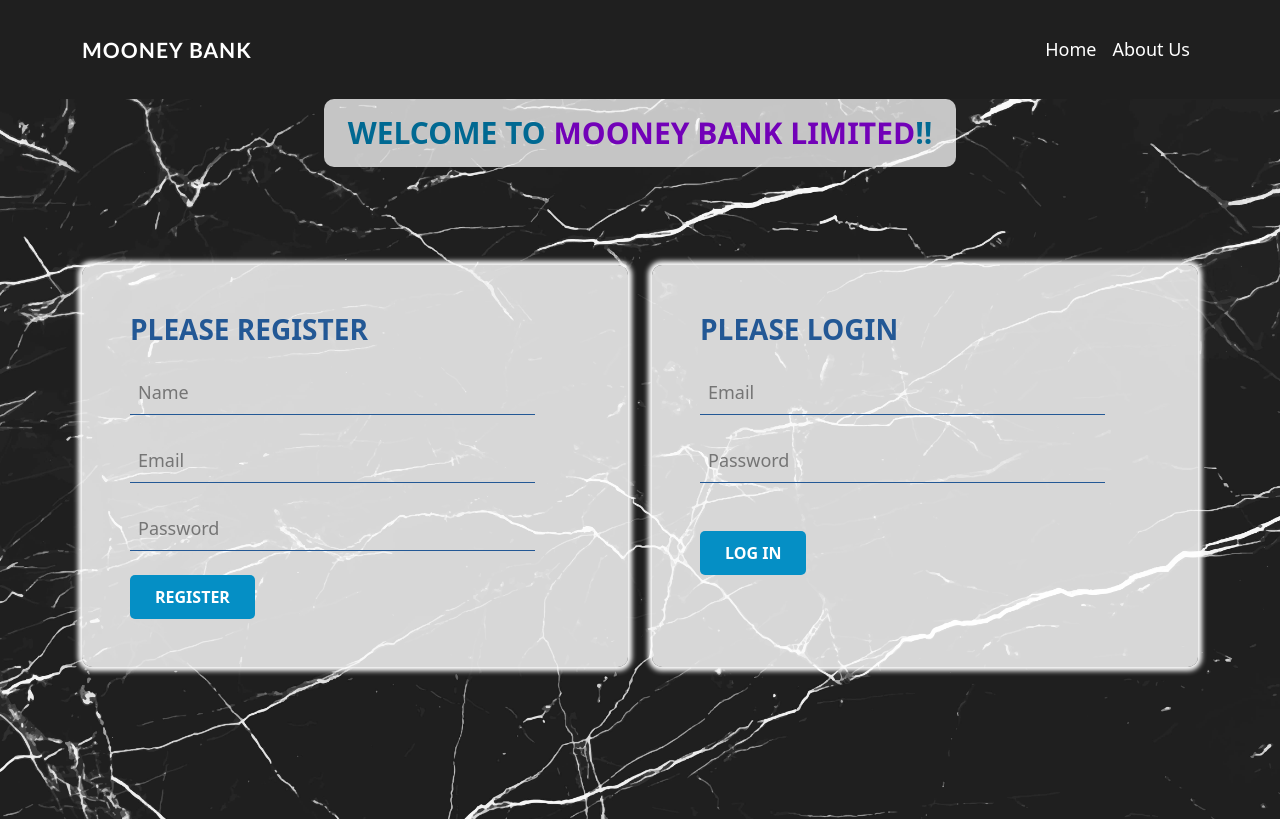
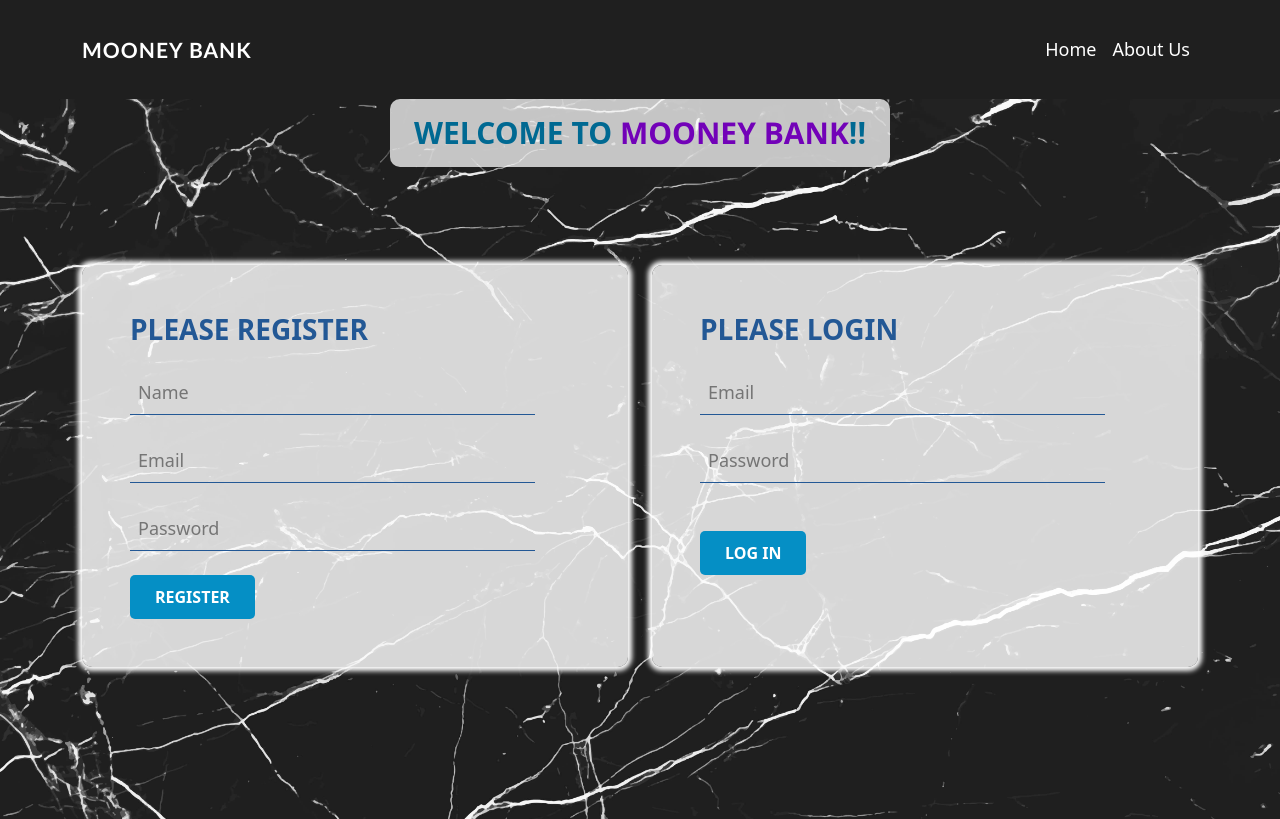
Before and after one commit to ahsan-emon/Mooney-Bank, a plain HTML site: page index.html in a window 1280 px wide. Drawn offline with nearby package versions, Linux system fonts and the light colour scheme.

Commit message:
update index.html

```diff
--- a/index.html
+++ b/index.html
@@ -41,7 +41,7 @@
                 <div class="row mb-5 text-center">
                     <div class="col">
                         <div class="title">
-                            <h1 class="py-3 px-4">Welcome to <span class="fw-bold">Mooney Bank Limited</span>!!</h1>
+                            <h1 class="py-3 px-4">Welcome to <span class="fw-bold">Mooney Bank</span>!!</h1>
                         </div>
                     </div>
                 </div>
```
